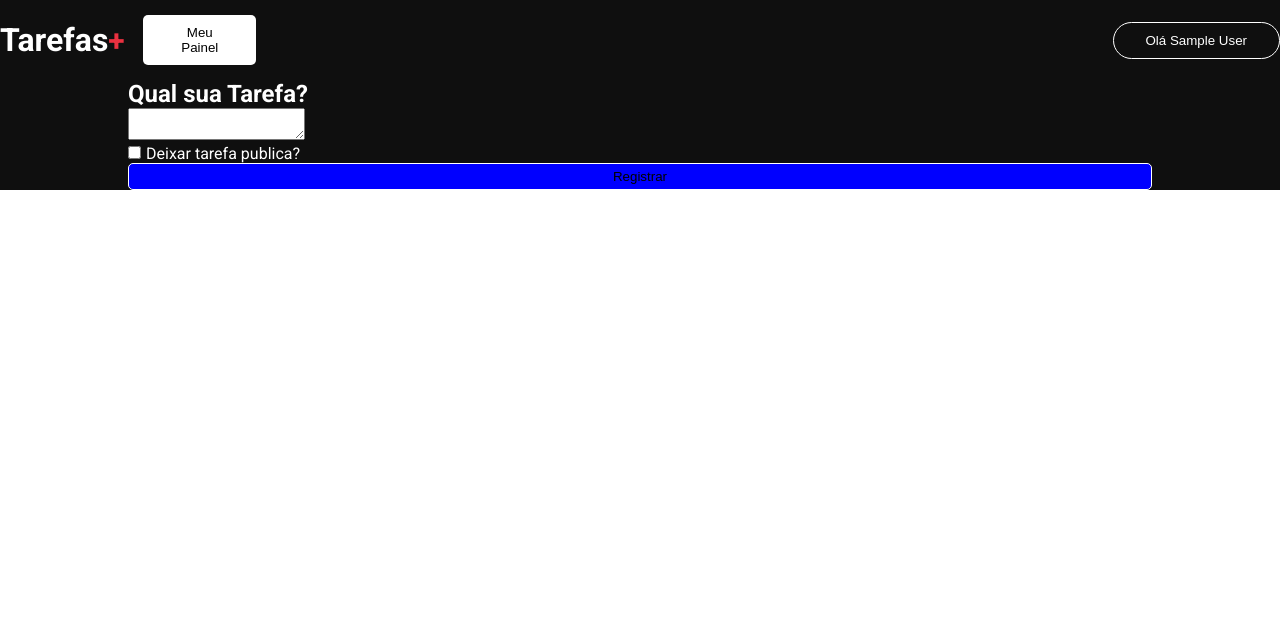
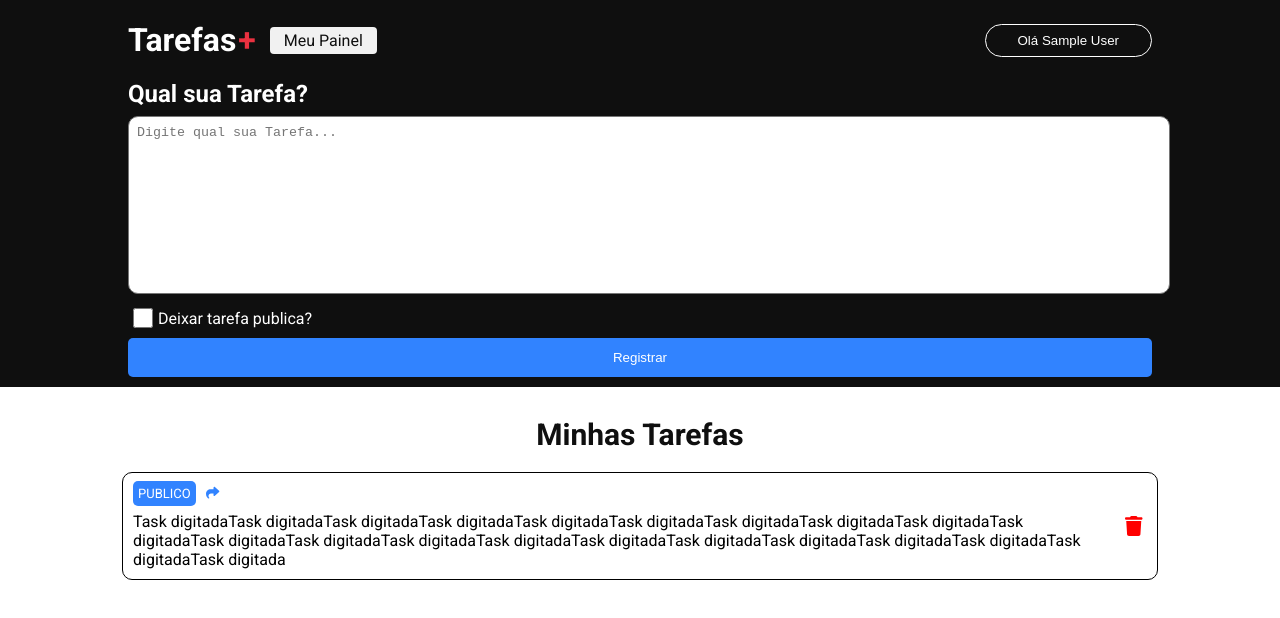
Before and after one commit to ArthurPeFerreira/BoardTarefas, a Next.js app: page /dashboard in a window 1280 px wide. Shown: the top 618 px of the page. Built offline with nearby package versions, Linux system fonts and the light colour scheme; no server answers; sample sign-in values are in the browser's storage.

Commit message:
Dashboard

```diff
--- a/src/components/Navbar/index.tsx
+++ b/src/components/Navbar/index.tsx
@@ -7,29 +7,31 @@ export default function Navbar() {
     const { data: session, status} = useSession();
 
     return (
-        <main className={styles.main}>
-        <nav className={styles.navbar}>
-            <div className={styles.logoDisplay}>
-                <Link href="/" className={styles.content}>
-                    <h1 className={styles.logo}>Tarefas <span>+</span></h1>
-                </Link>
+        <header className={styles.header}>
+            <section className={styles.content}>
+                <nav className={styles.nav}>
+                    <Link href="/">
+                        <h1 className={styles.logo}>
+                            Tarefas<span>+</span>
+                        </h1>
+                    </Link>
+                    {session?.user && (
+                        <Link href="/dashboard" className={styles.link}>Meu Painel</Link>
+                    )}
+                </nav>
 
-                {session?.user && (
-                    <Link href="/dashboard" className={styles.content}>
-                        <button className={styles.painelButton}>Meu Painel</button>
-                    </Link>
-                ) }
-            </div>
-            {status === "loading" ? (
-                <button className={styles.loginButton} onClick={ () => signIn("google") }>Fazer Login</button>
-            ) : ( session ? (
-                <button className={styles.loginButton} onClick={ () => signOut() }>Olá {session?.user?.name}</button>
+                {status === 'loading' ? (
+                    <></>
+                ) : session ? (
+                    <button className={styles.loginButton} onClick={() => signOut()}>
+                        Olá {session?.user?.name}
+                    </button>
                 ) : (
-                <button className={styles.loginButton} onClick={ () => signIn("google") }>Fazer Login</button>
-                )
-            )
-        }
-        </nav>
-        </main>
+                    <button className={styles.loginButton} onClick={() => signIn("google")}>
+                        Acessar
+                    </button>
+                )}
+            </section>
+        </header>
     );
 }
--- a/src/components/Navbar/styles.module.css
+++ b/src/components/Navbar/styles.module.css
@@ -1,67 +1,61 @@
-.navbar{
+.header {
+    width: 100%;
+    height: 80px;
     background-color: #0f0f0f;
-    height: 80px;
     display: flex;
     align-items: center;
-    flex-direction: row;
+    justify-content: center;
+}
+
+.content {
+    padding: 0 18px;
+    width: 100%;
+    max-width: 1024px;
+    display: flex;
+    align-items: center;
     justify-content: space-between;
 }
 
-.content{
+.content a {
     text-decoration: none;
-    max-width: 1024px;
-    width: 100%;
 }
 
-.logo{
-    color: white;
-    display: flex;
-    align-items: center;
-    flex-direction: row;
+.logo {
+    color: #fff;
     font-size: 32px;
 }
 
-.logo span{
+.logo span {
     color: #ea3140;
-    font-size: 30px;
+    padding-left: 2px;
 }
 
-.loginButton{
-    background-color: transparent;
-    padding: 10px 32px;
-    color: white;
-    border: 1px solid white;
-    border-radius: 20px;
+.loginButton {
+    background: transparent;
+    padding: 8px 32px;
+    border-radius: 24px;
+    color: #fff;
+    border: 1.5px solid #fff;
     cursor: pointer;
-    transition: all .3s;
+    transition: all 0.4s;
 }
 
-.loginButton:hover{
-    transform: scale(1.05);
-    background-color: white;
+.loginButton:hover {
+    transform: scale(1.08);
+    background-color: #fff;
     color: #0f0f0f;
+    font-weight: bold;
 }
 
-.painelButton{
-    background-color: white;
-    border: none;
-    padding: 10px 25px;
-    border-radius: 5px;
-    margin-left: 15px;
-    transition: all .4s;
+.nav {
+    display: flex;
+    align-items: center;
 }
 
-.painelButton:hover{
-    transform: scale(1.05);
-    background-color: #0f0f0f;
-    color: white;
-    border: 1px solid white;
-    cursor: pointer;
+.link {
+    background-color: #f1f1f1;
+    color: #0f0f0f;
+    padding: 4px 14px;
+    border-radius: 4px;
+    margin: 0 14px;
 }
-
-.logoDisplay{
-    display: flex;
-    flex-direction: row;
-    justify-content: center;
-    align-items: center;
-}
--- a/src/components/Textarea/index.tsx
+++ b/src/components/Textarea/index.tsx
@@ -1,6 +1,8 @@
+import { HTMLProps } from "react"
+import styles from "./styles.module.css"
 
-export default function Textarea(){
+export default function Textarea({ ...rest }:HTMLProps<HTMLTextAreaElement>){
     return(
-        <textarea></textarea>
+        <textarea className={styles.Textarea} {...rest}></textarea>
     )
 }
--- a/src/components/Textarea/styles.module.css
+++ b/src/components/Textarea/styles.module.css
@@ -0,0 +1,8 @@
+.Textarea{
+    outline: none;
+    resize: none;
+    width: 100%;
+    height: 160px;
+    border-radius: 10px;
+    padding: 8px;
+}
--- a/src/pages/_app.tsx
+++ b/src/pages/_app.tsx
@@ -2,6 +2,10 @@ import "@/styles/globals.css"
 import type { AppProps } from "next/app";
 import Navbar from "@/components/Navbar";
 import { SessionProvider } from "next-auth/react"
+
+import { config } from '@fortawesome/fontawesome-svg-core';
+import '@fortawesome/fontawesome-svg-core/styles.css';
+config.autoAddCss = false;
 
 export default function App({ Component, pageProps }: AppProps) {
   return(
--- a/src/pages/dashboard/index.tsx
+++ b/src/pages/dashboard/index.tsx
@@ -3,6 +3,8 @@ import { GetServerSideProps } from "next";
 import Head from "next/head"
 import { getSession } from "next-auth/react";
 import Textarea from "@/components/Textarea";
+import { FontAwesomeIcon } from "@fortawesome/react-fontawesome";
+import { faShare, faTrash } from "@fortawesome/free-solid-svg-icons";
 
 export default function Dashboard(){
     return(
@@ -16,7 +18,7 @@ export default function Dashboard(){
                     <div className={styles.contentForm}>
                         <h1 className={styles.title}>Qual sua Tarefa?</h1>
                         <form>
-                            <Textarea/>
+                            <Textarea placeholder="Digite qual sua Tarefa..."/>
                             <div className={styles.checkboxarea}>
                                 <input type="checkbox" className={styles.checkbox}/>
                                 <label>Deixar tarefa publica?</label>
@@ -25,8 +27,30 @@ export default function Dashboard(){
                         </form>
                     </div>
                 </section>
+                <section className={styles.taskConteiner}>
+                    <h1 className={styles.taskTitle}>Minhas Tarefas</h1>
+
+                    <div className={styles.taskContent}>
+                        <div className={styles.infoContent}>
+                            <div className={styles.publicContent}>
+                                <label className={styles.taskPublic}>PUBLICO</label>
+                                <button className={styles.shareButton}>
+                                    <FontAwesomeIcon icon={faShare} color="#3183ff" />
+                                </button>
+
+                            </div>
+                            <div className={styles.taskInfo}>
+                                <p className={styles.taskDescripton}>Task digitadaTask digitadaTask digitadaTask digitadaTask digitadaTask digitadaTask digitadaTask digitadaTask digitadaTask digitadaTask digitadaTask digitadaTask digitadaTask digitadaTask digitadaTask digitadaTask digitadaTask digitadaTask digitadaTask digitadaTask digitada</p>
+                            </div>
+                        </div>
+                        <button className={styles.trashButton}>
+                            <FontAwesomeIcon icon={faTrash} size="xl" className={styles.trashIcon}/>
+                        </button>
+
+                    </div>
+                </section>
+
             </main>
-
         </div>
     );
 }
--- a/src/pages/dashboard/styles.module.css
+++ b/src/pages/dashboard/styles.module.css
@@ -18,24 +18,123 @@
 
 .title{
     color: white;
+    margin-bottom: 8px;
 }
 
 .checkboxarea{
     color: white;
+    margin-left: 5px;
+    display: flex;
+    align-items: center;
 }
 
 .checkbox{
     margin-right: 5px;
+    margin-top: 10px;
+    margin-bottom: 10px;
+    width: 20px;
+    height: 20px;
 }
 
 .button{
-    padding: 5px;
+    padding: 12px 0;
+    border: 0;
     width: 100%;
-    background-color: blue;
-    border: 1px solid white;
+    color: #fff;
+    background-color: #3183ff;
     border-radius: 5px;
+    margin-bottom: 10px;
+    cursor: pointer;
+    transition: all .3s;
 }
 
 .button:hover{
+    background-color: #074197;
+    scale: 1.01;
+}
+
+.taskConteiner{
+    padding-top: 30px;
+    background-color: #fff;
+    display: flex;
+    align-items: center;
+    flex-direction: column;
+}
+
+.taskTitle{
+    font-size: 30px;
+    color: #0f0f0f;
+}
+
+.taskContent{
+    margin: 20px 0;
+    border: 1px solid #000;
+    border-radius: 10px;
+    max-width: 1024px;
+    width: 100%;
+    display: flex;
+    flex-direction: row;
+    justify-content: space-between;
+    padding-left: 10px;
+    align-items: center;
+}
+
+.infoContent{
+    display: flex;
+    flex-direction: column;
+}
+
+.publicContent{
+    margin-top: 10px;
+}
+
+.taskPublic{
+    padding: 5px;
+    background-color: #3183ff;
+    font-size: small;
+    color: #fff;
+    border-radius: 5px;
+    margin-right: 10px;
+}
+
+.taskInfo{
+    margin: 10px 0px;
+    display: flex;
+    justify-content: space-between;
+}
+
+.taskDescripton{
+    box-sizing: content-box;
+}
+
+.shareButton{
+    border: none;
+    background-color: transparent;
+    cursor: pointer;
+    transition: all .3s;
+}
+
+.shareButton:hover{
+    scale: 1.2;
+}
+
+.trashButton{
+    padding: 0 15px;
+    border: none;
+    background-color: transparent;
+    cursor: pointer;
+}
+
+.trashIcon{
+    color: #f00;
+    transition: all .3s;
+}
+
+.trashIcon:hover{
+    color: rgb(216, 6, 6);
+    scale: 1.1;
+}
+
+@media  {
 
 }
--- a/src/styles/globals.css
+++ b/src/styles/globals.css
@@ -1,10 +1,8 @@
 @import url('https://fonts.googleapis.com/css2?family=Roboto:ital,wght@0,100;0,300;0,400;0,500;0,700;0,900;1,100;1,300;1,400;1,500;1,700;1,900&display=swap');
-
 
 * {
     margin: 0;
     padding: 0;
-    box-sizing: border-box;
 }
 
 html {
```
